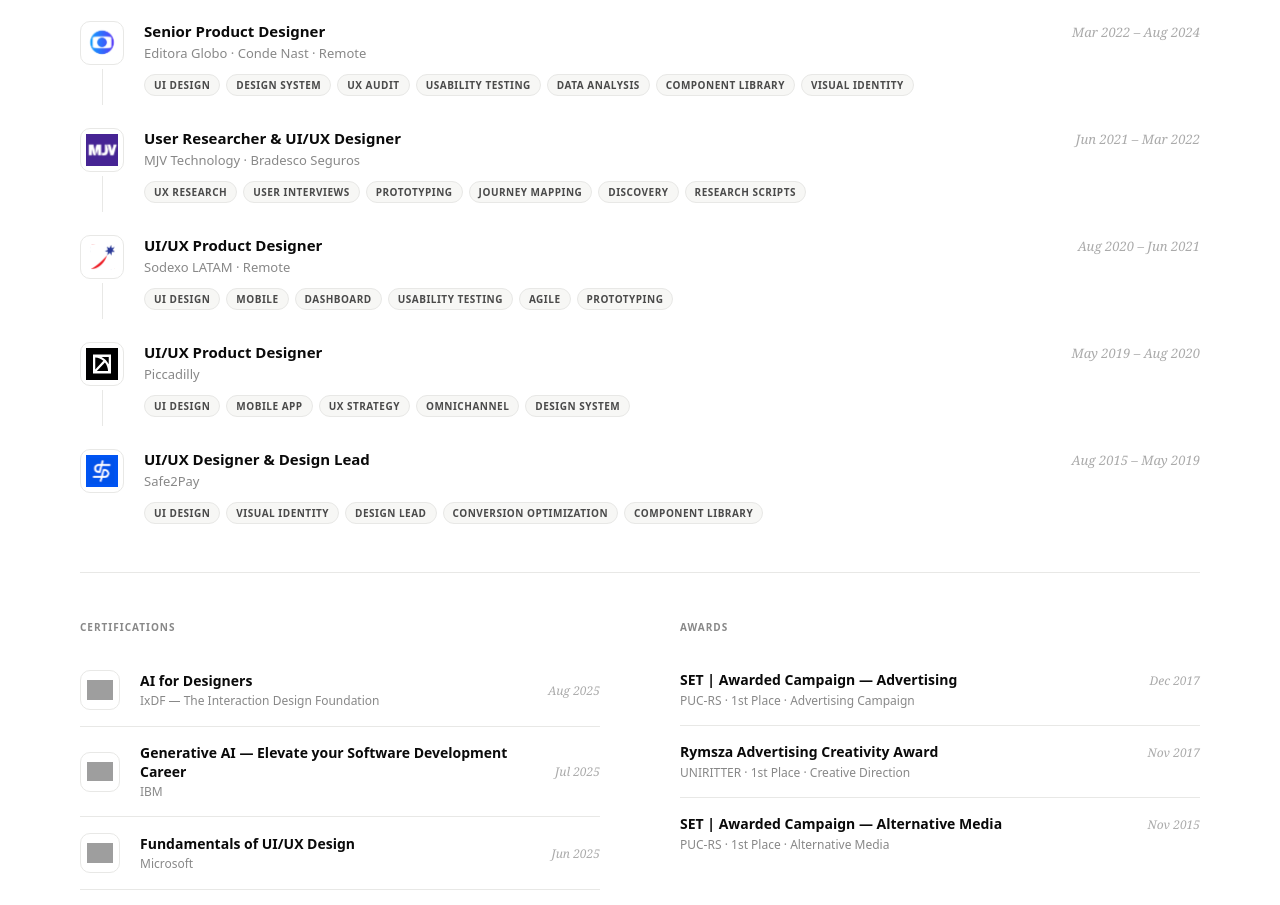
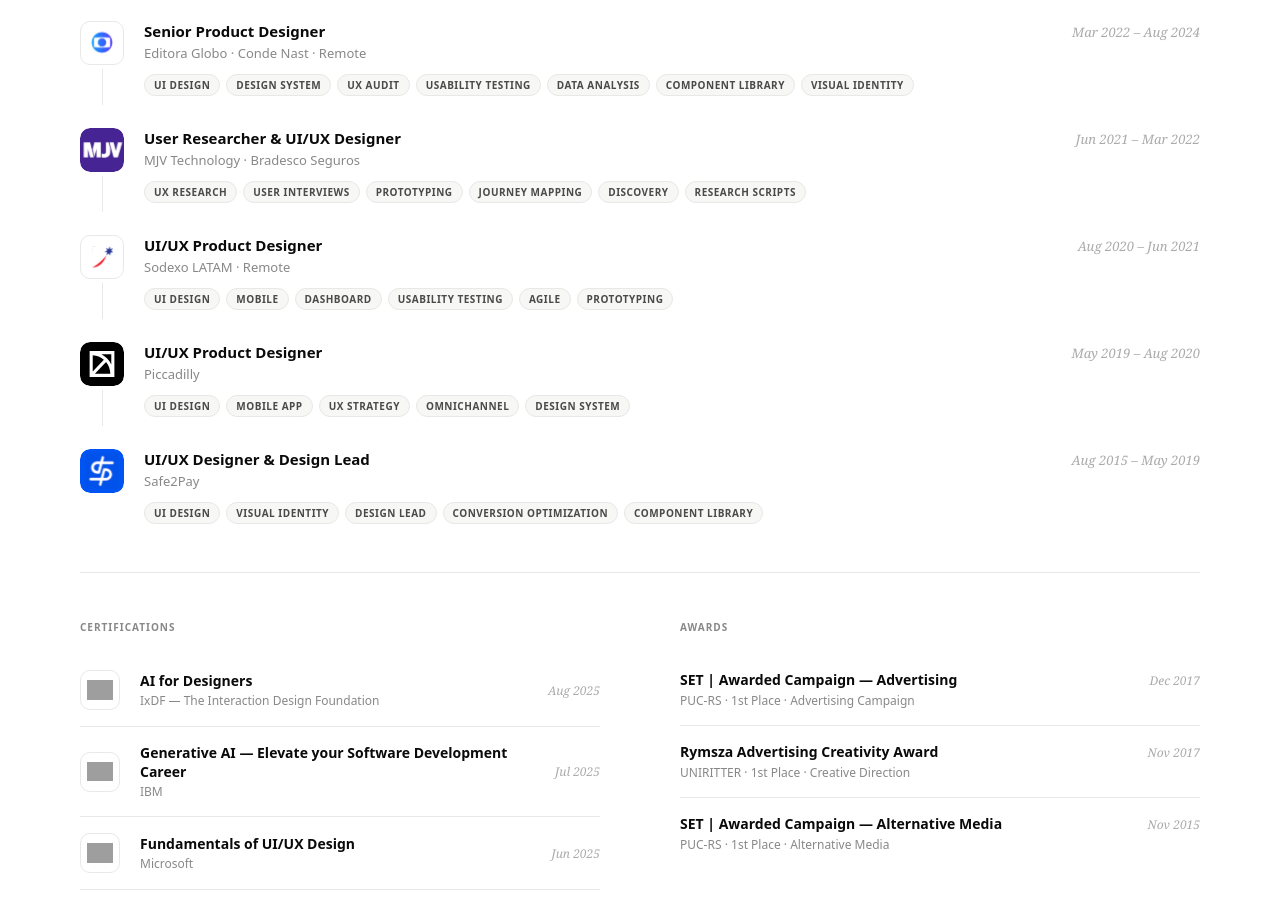
Before and after one commit to isabellegalves/isabelle-portfolio, a React (Vite) app: page /about in a window 1280 px wide. Shown: the part 1251-2156 px from the top of the page. Built offline with nearby package versions, Linux system fonts and the light colour scheme; grey boxes are pictures that could not be loaded.

Commit message:
Revert "fix: uniform logo containers — all 44px white box, icon 32px contain"
This reverts commit c2aeb174a98bdd9fa05a059a589eacc7a305d422.

```diff
--- a/src/pages/About.jsx
+++ b/src/pages/About.jsx
@@ -436,12 +436,16 @@ export default function About() {
                 <div style={{ display: "flex", flexDirection: "column", alignItems: "center", flexShrink: 0 }}>
                   <div style={{
                     width: 44, height: 44, borderRadius: 10,
-                    background: "#FFFFFF", border: `1px solid ${T.rule}`,
+                    background: e.contain ? "#FFFFFF" : "transparent",
+                    border: e.contain ? `1px solid ${T.rule}` : "none",
                     flexShrink: 0, overflow: "hidden",
                     display: "flex", alignItems: "center", justifyContent: "center",
                   }}>
                     {e.logo
-                      ? <img src={e.logo} alt={e.company} style={{ width: 32, height: 32, objectFit: "contain", display: "block" }} />
+                      ? <img src={e.logo} alt={e.company} style={e.contain
+                          ? { width: 28, height: 28, objectFit: "contain", display: "block" }
+                          : { width: 44, height: 44, objectFit: "cover", display: "block", borderRadius: 10 }
+                        } />
                       : <span style={{ fontFamily: "system-ui, sans-serif", fontSize: 11, fontWeight: 800, color: e.color }}>{e.abbr}</span>
                     }
                   </div>
```
